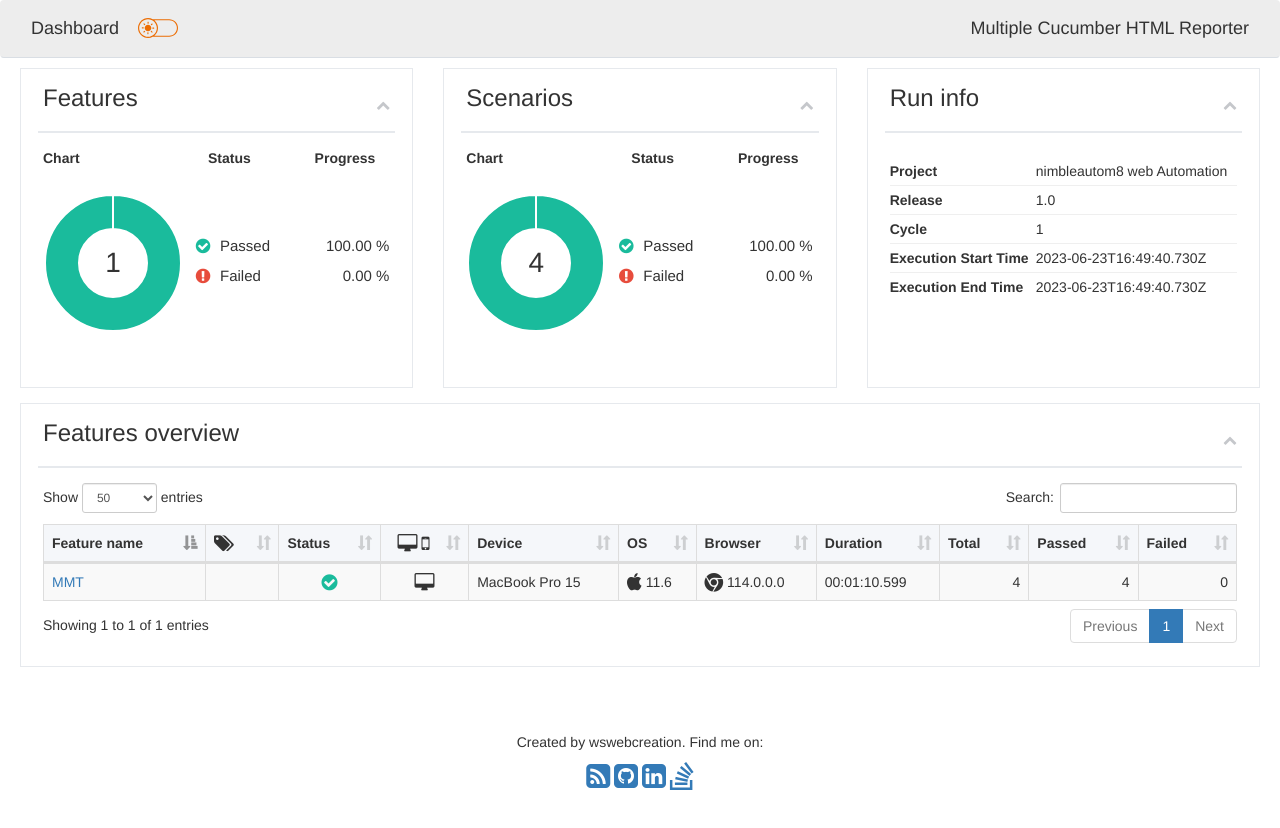
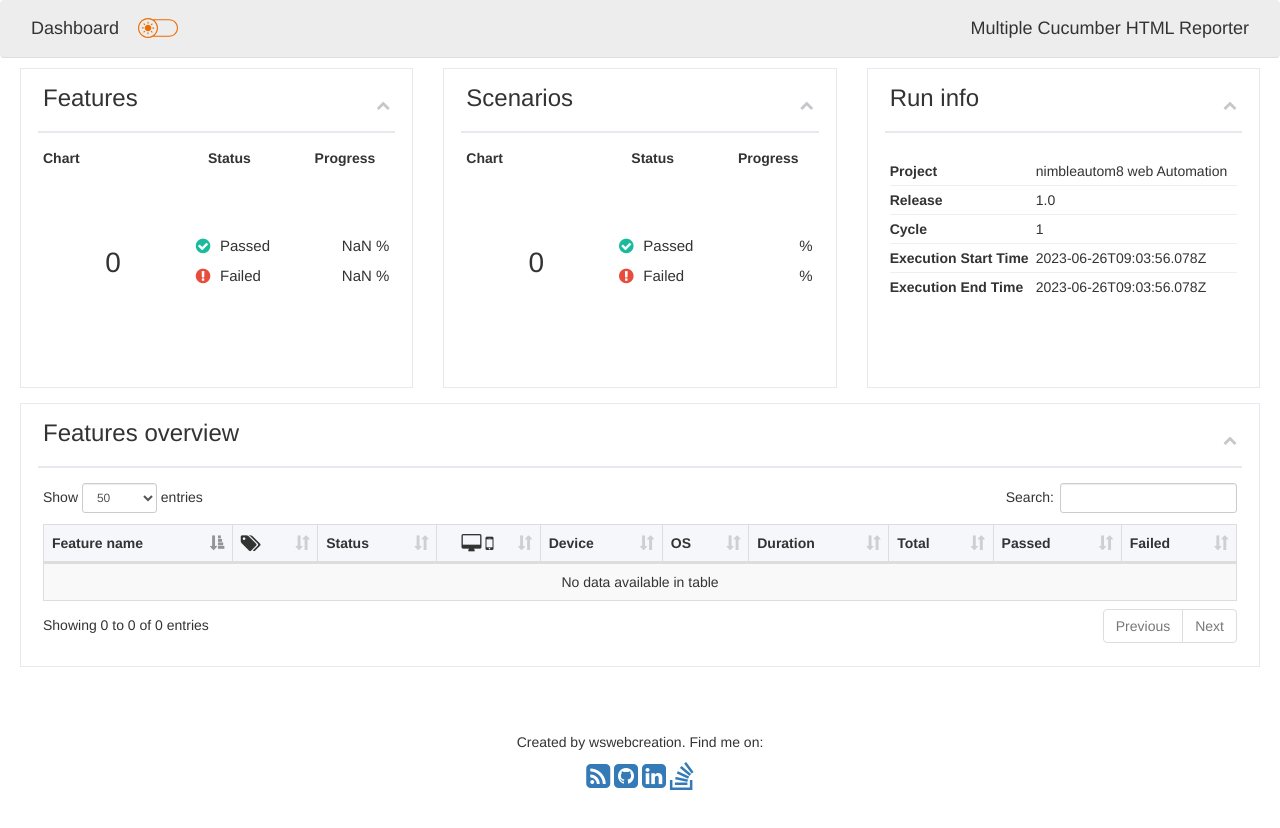
Before and after one commit to pvrasheed13/Rasheed_PV_AMP, a website with bundled scripts: page testResults/index.html in a window 1280 px wide. Built offline with nearby package versions, Linux system fonts and the light colour scheme.

Commit message:
new changes

```diff
--- a/execution-config/wdio.conf.js
+++ b/execution-config/wdio.conf.js
@@ -8,8 +8,6 @@ const capabilities = require('./capabilities/web.caps');
 const reporters = require('./reporters');
 
 dotenv.config();
-
-const parallelExecutionThreads = process.env.PARALLEL_EXECUTION === 'true' ? 5 : 1
 
 exports.config = {
   params: {},
@@ -49,7 +47,6 @@ exports.config = {
   // from the same test should run tests.
   //
   capabilities,
-  maxInstances: parallelExecutionThreads,
   //
   // ===================
   // Test Configurations
--- a/package.json
+++ b/package.json
@@ -13,7 +13,7 @@
     "url": "git+https://github.com/Deloitte/NimbleAutom8.git"
   },
   "bin": {
-    "@deloitte/web": "./index.js"
+    "web": "index.js"
   },
   "keywords": [
     "Web",
@@ -33,7 +33,7 @@
   "homepage": "https://github.com/Deloitte/NimbleAutom8#readme",
   "dependencies": {
     "@cucumber/cucumber": "^8.11.1",
-    "@deloitte/web": "^1.0.19",
+    "@deloitte/web": "^1.0.28",
     "flat": "^5.0.2",
     "readdir": "^1.0.2",
     "wdio-cucumberjs-json-reporter": "^4.4.3",
--- a/testResults/index.html
+++ b/testResults/index.html
@@ -753,7 +753,7 @@ input#darkCheck:checked ~ label>svg#moon {
         <tr>
             <td class="chart">
                 <canvas id="feature-chart"></canvas>
-                <div class="total">1</div>
+                <div class="total">0</div>
             </td>
             <td>
                 <table class="tile_info">
@@ -764,7 +764,7 @@ input#darkCheck:checked ~ label>svg#moon {
                                 Passed
                             </p>
                         </td>
-                        <td class="percentage">100.00 %</td>
+                        <td class="percentage">NaN %</td>
                     </tr>
                     <tr>
                         <td>
@@ -773,7 +773,7 @@ input#darkCheck:checked ~ label>svg#moon {
                                 Failed
                             </p>
                         </td>
-                        <td class="percentage">0.00 %</td>
+                        <td class="percentage">NaN %</td>
                     </tr>
 
 
@@ -820,7 +820,7 @@ input#darkCheck:checked ~ label>svg#moon {
         <tr>
             <td class="chart">
                 <canvas id="scenario-chart"></canvas>
-                <div class="total">4</div>
+                <div class="total">0</div>
             </td>
             <td>
                 <table class="tile_info">
@@ -831,7 +831,7 @@ input#darkCheck:checked ~ label>svg#moon {
                                 Passed
                             </p>
                         </td>
-                        <td class="percentage">100.00 %</td>
+                        <td class="percentage"> %</td>
                     </tr>
                     <tr>
                         <td>
@@ -840,7 +840,7 @@ input#darkCheck:checked ~ label>svg#moon {
                                 Failed
                             </p>
                         </td>
-                        <td class="percentage">0.00 %</td>
+                        <td class="percentage"> %</td>
 
 
                     </tr>
@@ -893,12 +893,12 @@ input#darkCheck:checked ~ label>svg#moon {
 
                 <tr>
                     <td class="meta-data-title">Execution Start Time</td>
-                    <td class="meta-data-data">2023-06-23T16:49:40.730Z</td>
+                    <td class="meta-data-data">2023-06-26T09:03:56.078Z</td>
                 </tr>
 
                 <tr>
                     <td class="meta-data-title">Execution End Time</td>
-                    <td class="meta-data-data">2023-06-23T16:49:40.730Z</td>
+                    <td class="meta-data-data">2023-06-26T09:03:56.078Z</td>
                 </tr>
 
 
@@ -945,8 +945,6 @@ input#darkCheck:checked ~ label>svg#moon {
                             <th>OS</th>
 
 
-                            <th>Browser</th>
-
 
 
 
@@ -963,95 +961,6 @@ input#darkCheck:checked ~ label>svg#moon {
                     </thead>
 
                     <tbody>
-
-                    <tr>
-                        <td>
-                            <a href="features/cc4e7804-8547-4786-b7fd-1f68c70a53c9-mmt.html">MMT</a>
-                        </td>
-                        <td class="text-center">
-
-
-
-
-
-
-
-
-
-
-
-
-
-
-                        </td>
-                        <td class="text-center">
-
-
-
-
-
-
-                            <i class="fa fa-check-circle passed-color fa-lg" data-toggle="tooltip" data-placement="top" title="Passed">
-                                <span>check-circle passed-color</span>
-                            </i>
-                        </td>
-
-                            <td class="text-center">
-
-
-
-
-
-
-                                <i class="fa fa-desktop fa-lg" data-toggle="tooltip" data-placement="top" title="Desktop">
-                                    <span>desktop</span>
-                                </i>
-                            </td>
-                            <td>
-
-
-
-
-                                MacBook Pro 15
-                            </td>
-                            <td>
-
-
-
-
-                                <i class="fa fa-apple fa-lg"><span>apple</span></i>
-                                11.6
-                            </td>
-
-
-                            <td>
-
-
-
-
-
-
-                                <i class="fa fa-chrome fa-lg">
-                                    <span>chrome</span></i>
-                                114.0.0.0
-
-
-
-                            </td>
-
-
-
-
-                        <td>00:01:10.599</td>
-
-                        <td class="text-right ">4</td>
-                        <td class="text-right ">4</td>
-                        <td class="text-right none">0</td>
-
-
-
-
-                    </tr>
 
                     </tbody>
 
@@ -1119,7 +1028,7 @@ input#darkCheck:checked ~ label>svg#moon {
                         ],
                         datasets: [{
                             data: [
-                                1,
+                                0,
                                 0,
                                 0,
                                 0,
@@ -1158,7 +1067,7 @@ input#darkCheck:checked ~ label>svg#moon {
                         ],
                         datasets: [{
                             data: [
-                                4,
+                                0,
                                 0,
                                 0,
                                 0,
```
Also changed, not shown: execution-config/capabilities/web.caps.js (+6 -1 lines), 2 other files.
